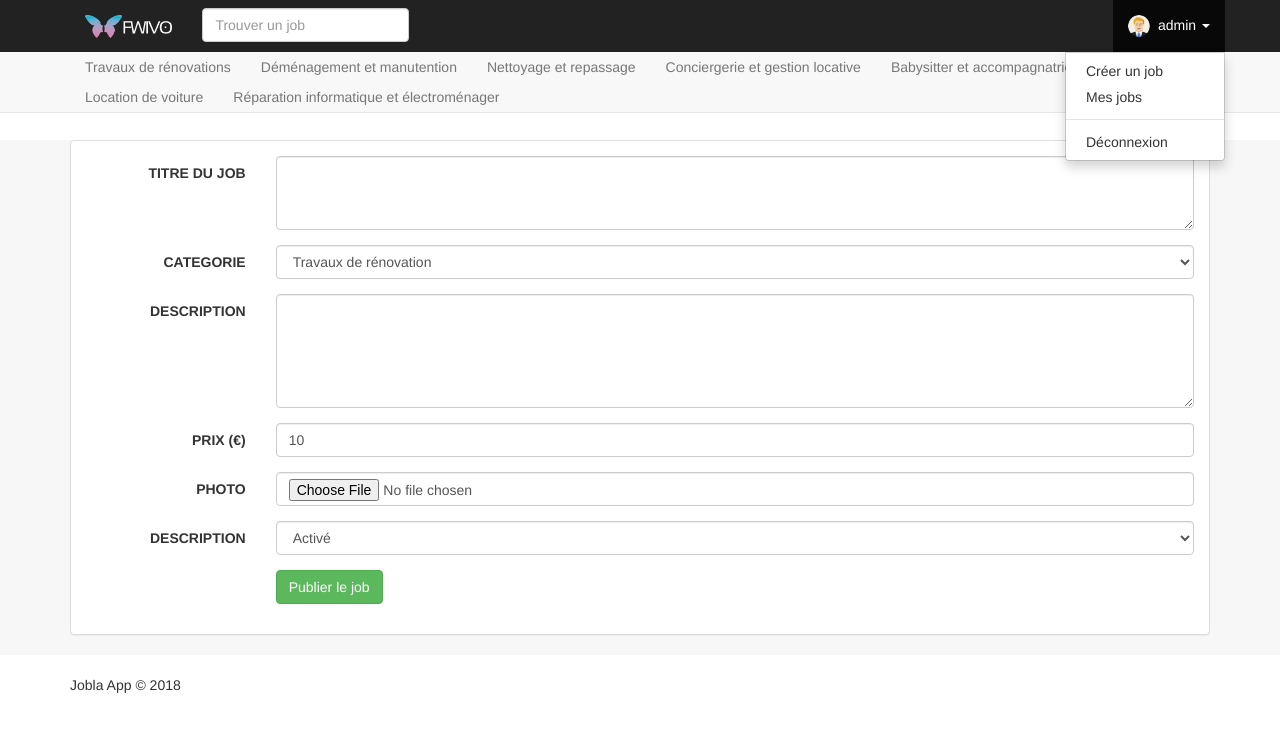
After one commit to tracker97/jobla, a Django app: page /create_job/ in a window 1280 px wide, after a click on "admin". The commit adds this page. Shown: the top 732 px of the page. Run offline with Django 3.2, Linux system fonts and the light colour scheme; a user stored in the database is signed in; data comes from the database, SQL or seed files in the repository; both versions use the stored data as it was after the commit; some libraries are stand-ins or nearby versions.

Commit message:
creation des jobs et edition

```diff
--- /dev/null
+++ b/jobapp/forms.py
@@ -0,0 +1,7 @@
+from django.forms import ModelForm
+from .models import Job
+
+class JobForm(ModelForm):
+    class Meta:
+        model = Job
+        fields = ['title', 'category', 'description', 'price', 'photo', 'status']
--- a/jobapp/templates/base.html
+++ b/jobapp/templates/base.html
@@ -46,6 +46,9 @@
 								{{ user.get_full_name|default:user.username }} <span class="caret"></span>
 							</a>
 							<ul class="dropdown-menu">
+                <li><a href="{% url 'create_job' %}">Créer un job</a></li>
+                <li><a href="{% url 'my_jobs' %}">Mes jobs</a></li>
+                <li role="separator" class="divider"></li>
 								<li>
 									<a href="{% url 'auth:logout' %}?next={{request.path}}">Déconnexion</a>
 								</li>
@@ -53,7 +56,7 @@
 						</li>
 					{% else %}
 						<li>
-							<a href="{% url 'social:begin' 'facebook' %}?next={{request.path}}">Connexion</a>
+							<a href="{% url 'social:begin' 'facebook' %}?next={{request.path}}">Connexion avec Facebook</a>
 						</li>
 					{% endif %}
 				</ul>
--- /dev/null
+++ b/jobapp/templates/create_job.html
@@ -0,0 +1,78 @@
+{% extends 'base.html' %}
+{% load staticfiles %}
+
+{% block page %}
+  {% if error %}
+    <div class="alert alert-warning alert-dismissible" role="alert">
+      <button type="button" class="close" data-dismiss="alert" aria-label="Close">
+        <span aria-hidden="true">x</span>
+      </button>
+      <strong>Attention !</strong> {{ error }}
+    </div>
+  {% endif %}
+
+  <div class="panel panel-default">
+    <div class="panel-body">
+      <form class="form-horizontal" method="POST" enctype="multipart/form-data">
+        {% csrf_token %}
+
+        <div class="form-group">
+          <label class="col-sm-2 control-label">TITRE DU JOB</label>
+          <div class="col-sm-10">
+            <textarea rows="3" class="form-control" name="title"></textarea>
+          </div>
+        </div>
+
+        <div class="form-group">
+          <label class="col-sm-2 control-label">CATEGORIE</label>
+          <div class="col-sm-10">
+            <select name="category" class="form-control">
+              <option value="TR">Travaux de rénovation</option>
+              <option value="DM">Déménagement et manutention</option>
+              <option value="NR">Nettoyage et repassage</option>
+              <option value="CL">Conciergerie et gestion locative</option>
+              <option value="BA">Babysitter et accompagnatrice</option>
+              <option value="LV">Location de voiture</option>
+              <option value="IM">Reparation informatique et autre</option>
+            </select>
+          </div>
+        </div>
+        <div class="form-group">
+          <label class="col-sm-2 control-label">DESCRIPTION</label>
+          <div class="col-sm-10">
+            <textarea rows="5" class="form-control" name="description"></textarea>
+          </div>
+        </div>
+        <div class="form-group">
+          <label class="col-sm-2 control-label">PRIX (€)</label>
+          <div class="col-sm-10">
+            <input type="number" class="form-control" value="10" name="price">
+          </div>
+        </div>
+        <div class="form-group">
+          <label class="col-sm-2 control-label">PHOTO</label>
+          <div class="col-sm-10">
+            <input type="file" class="form-control" name="photo">
+          </div>
+        </div>
+        <div class="form-group">
+          <label class="col-sm-2 control-label">DESCRIPTION</label>
+          <div class="col-sm-10">
+            <select name="status" class="form-control">
+              <option value="1">Activé</option>
+              <option value="2">Désactivé</option>
+            </select>
+          </div>
+        </div>
+
+        <div class="form-group">
+          <div class="col-sm-offset-2 col-sm-10">
+            <button type="submit" class="btn btn-success">Publier le job</button>
+          </div>
+        </div>
+
+      </form>
+    </div>
+  </div>
+
+{% endblock %}
--- a/jobapp/urls.py
+++ b/jobapp/urls.py
@@ -4,4 +4,7 @@ from jobapp import views
 urlpatterns = [
     url(r'^$', views.home, name='home'),
     url(r'^jobs/(?P<id>[0-9]+)/$', views.job_detail, name='job_detail'),
+    url(r'^my_jobs/$', views.my_jobs, name='my_jobs'),
+    url(r'^create_job/$', views.create_job, name='create_job'),
+    url(r'^edit_job/(?P<id>[0-9]+)/$', views.edit_job, name='edit_job')
 ]
--- a/jobapp/views.py
+++ b/jobapp/views.py
@@ -1,5 +1,8 @@
-from django.shortcuts import render
+from django.shortcuts import render, redirect
+from django.contrib.auth.decorators import login_required
+
 from .models import Job
+from .forms import JobForm
 
 # Create your views here.
 #Je créer la fonction home
@@ -9,4 +12,47 @@ def home(request):
     return render(request, 'home.html', {"jobs": jobs})
 
 def job_detail(request, id):
-    return render(request, 'job_detail.html', {})
+    try:
+        job = Job.objects.get(id=id)
+    except Job.DoesNotExist:
+        return redirect('/')
+    return render(request, 'job_detail.html', {"job": job})
+
+@login_required(login_url="/")
+def create_job(request):
+    error = ''
+    if request.method == 'POST':
+        job_form = JobForm(request.POST, request.FILES)
+        if job_form.is_valid():
+            job = job_form.save(commit=False)
+            job.user = request.user
+            job.save()
+            return redirect('my_jobs')
+        else:
+            error = "Veuillez compléter le formulaire"
+
+    job_form = JobForm()
+    return render(request, 'create_job.html', {"error": error})
+
+#Editer le job
+@login_required(login_url="/")
+def edit_job(request, id):
+    #return render(request, 'edit_job.html', {})
+    try:
+        job = Job.objects.get(id=id, user=request.user)
+        error = ''
+        if request.method == 'POST':
+            job_form = JobForm(request.POST, request.FILES, instance=job)
+            if job_form.is_valid():
+                job.save()
+                return redirect('my_jobs')
+            else:
+                error = "Veuillez compléter le formulaire"
+        return render(request, 'edit_job.html', {"job": job, "error": error})
+    except Job.DoesNotExist:
+        return redirect('/')
+
+@login_required(login_url="/")
+def my_jobs(request):
+    jobs = Job.objects.filter(user=request.user)
+    return render(request, 'my_jobs.html', {"jobs": jobs})
```
Also changed, not shown: jobapp/templates/edit_job.html (added, +79 -0 lines), jobapp/templates/job_detail.html (+7 -7 lines), jobapp/templates/my_jobs.html (added, +29 -0 lines), db.sqlite3, media/jobs/groot.jpeg (added), media/jobs/les-6-astuces-pour-bien-charger-son-camion-de-demenagement-22-02-2017-160546.jpg (added).
